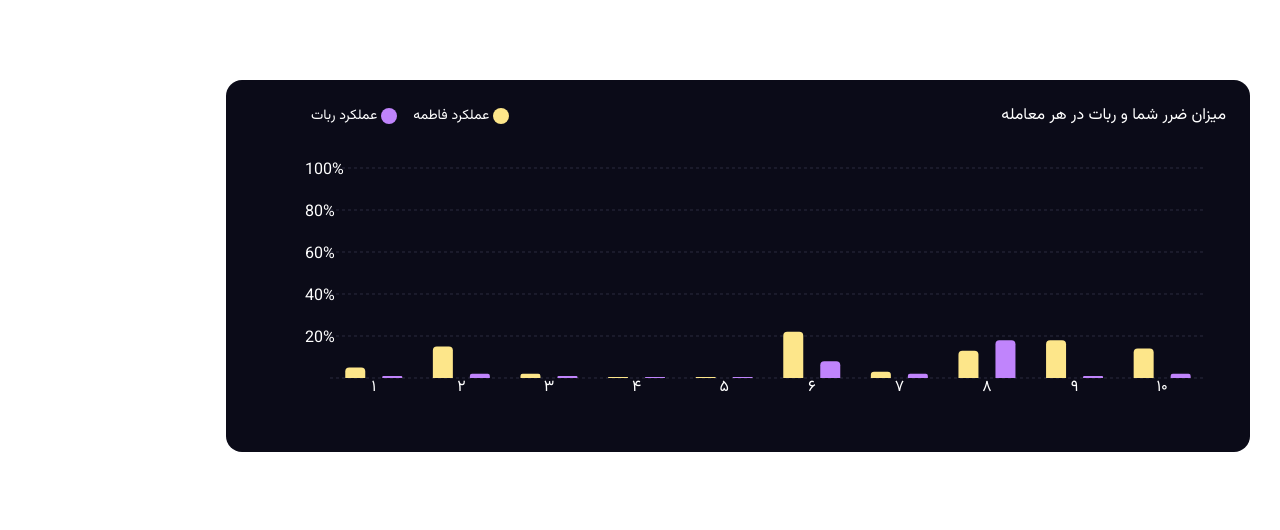
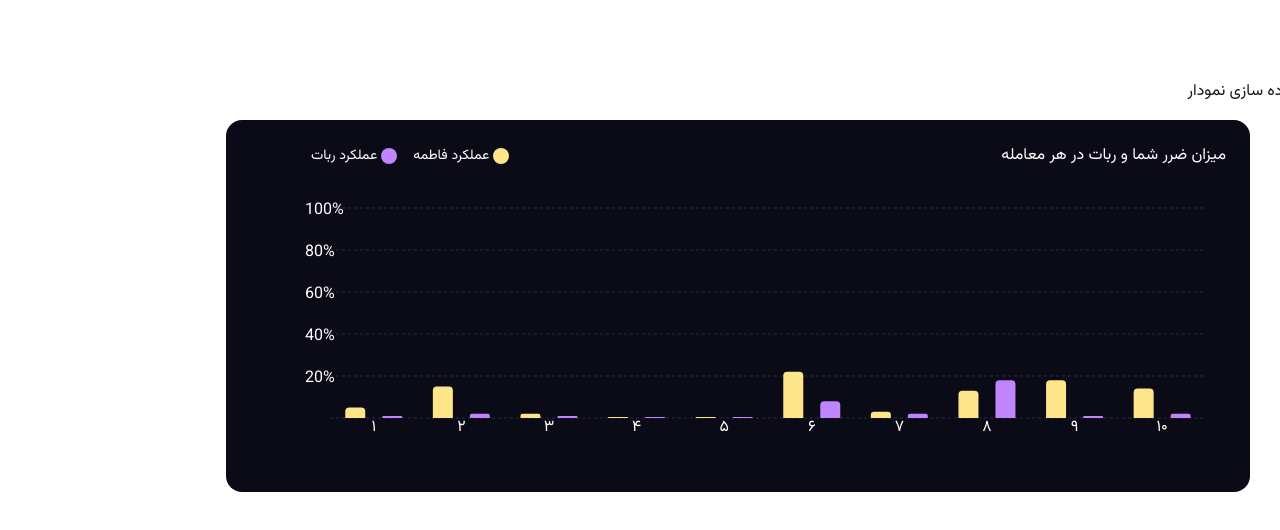
Before and after one commit to meenaFotovvat/financial-charts-pargar, a Next.js app: page /BarComparison in a window 1280 px wide. Shown: the top 530 px of the page. Built offline with nearby package versions, Linux system fonts and the light colour scheme.

Commit message:
add title to pages

```diff
--- a/src/app/BarComparison/page.tsx
+++ b/src/app/BarComparison/page.tsx
@@ -3,6 +3,7 @@ import BarComparisonChart from "@/components/BarComparisonChart";
 const Candlestick = () => {
   return (
     <div className="items-center justify-center min-h-screen p-8 py-20 gap-16 sm:p-20">
+      <h2 className="mb-4">پیاده سازی نمودار</h2>
       <BarComparisonChart />
     </div>
   );
--- a/src/app/Candlestick/page.tsx
+++ b/src/app/Candlestick/page.tsx
@@ -11,6 +11,7 @@ const CandlestickChart = dynamic(
 const Candlestick = () => {
   return (
     <div className="w-full pt-4">
+      <h2 className="pb-4 px-4">نمایش چارت نماد های مالی</h2>
       <CandlestickChart data={chartInfos} />
     </div>
   );
```
